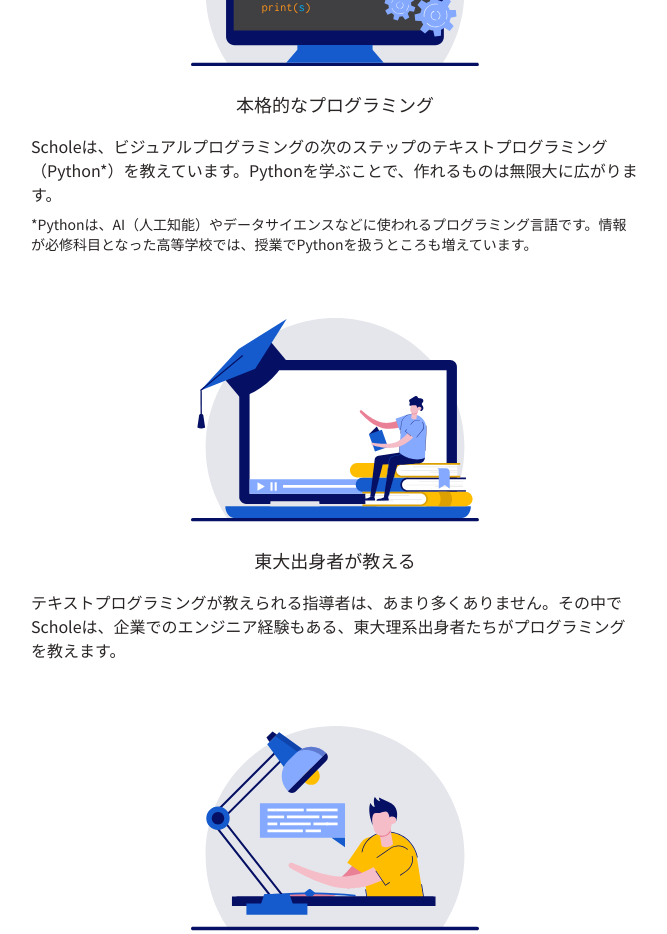
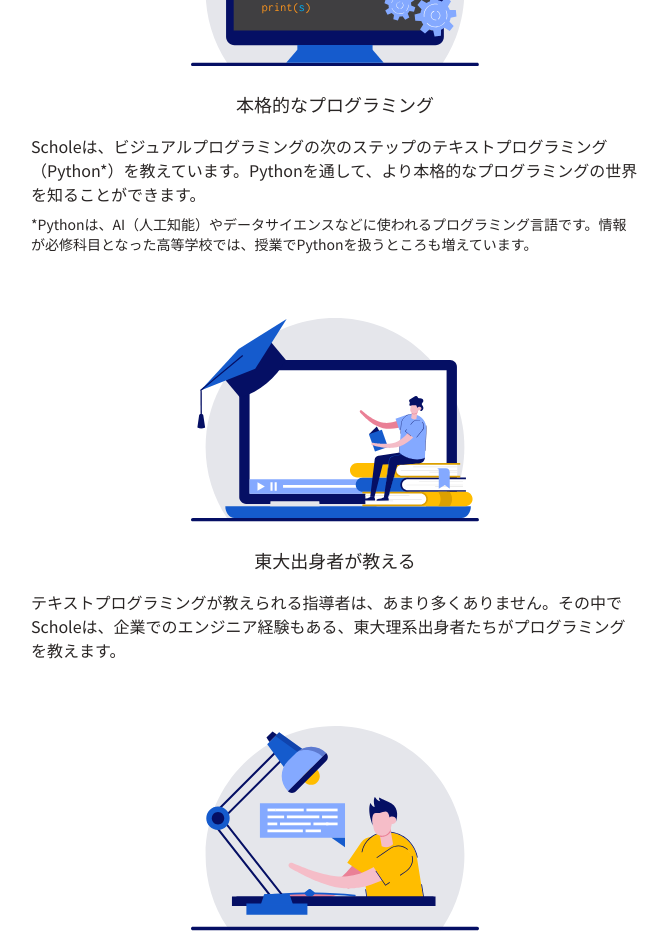
Before and after one commit to scholeapp/campaign.schole.app, a Next.js app: page /python-course in a window 1280 px wide. Shown: the part 1180-2114 px from the top of the page, without its empty margins (305-972 px from the left). Built offline with nearby package versions, Linux system fonts and the light colour scheme.

Commit message:
update text

```diff
--- a/pages/python-course/index.js
+++ b/pages/python-course/index.js
@@ -50,7 +50,7 @@
           </h4>
           <div className="px-8 mt-4 mb-12">
             <p>
-              Scholeは、ビジュアルプログラミングの次のステップのテキストプログラミング（Python*）を教えています。Pythonを学ぶことで、作れるものは無限大に広がります。
+              Scholeは、ビジュアルプログラミングの次のステップのテキストプログラミング（Python*）を教えています。Pythonを通して、より本格的なプログラミングの世界を知ることができます。
             </p>
             <p className="text-xs sm:text-sm mt-2">
               *Pythonは、AI（人工知能）やデータサイエンスなどに使われるプログラミング言語です。情報が必修科目となった高等学校では、授業でPythonを扱うところも増えています。
```
